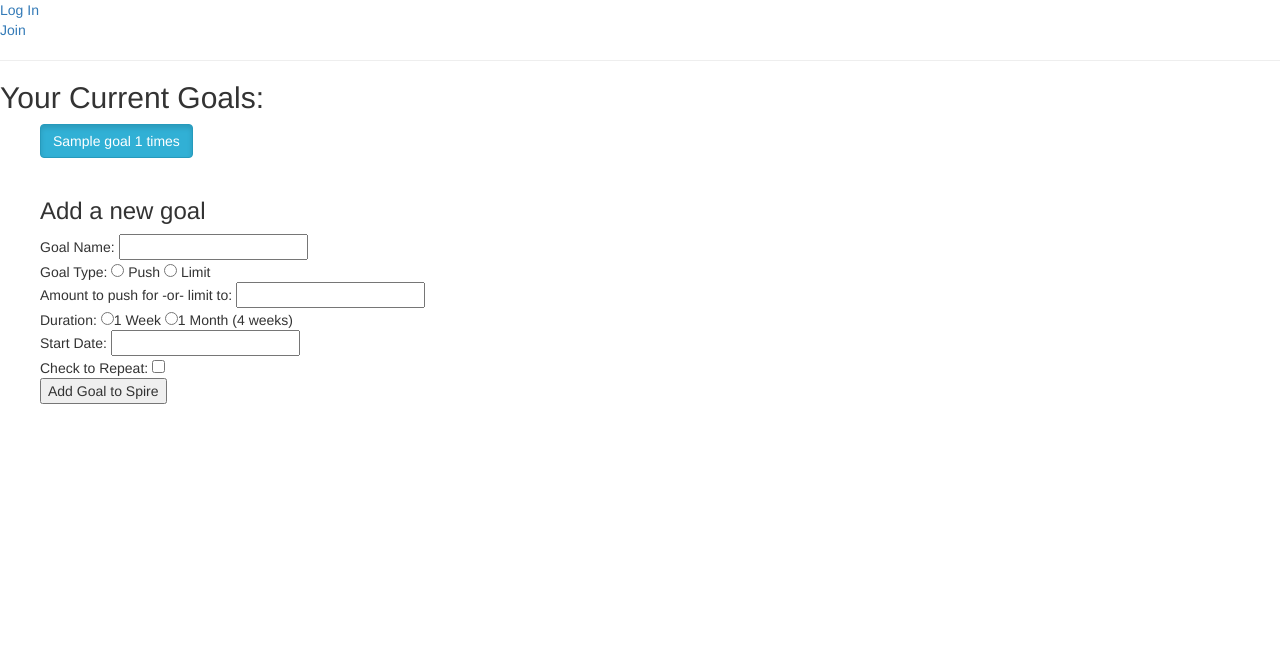
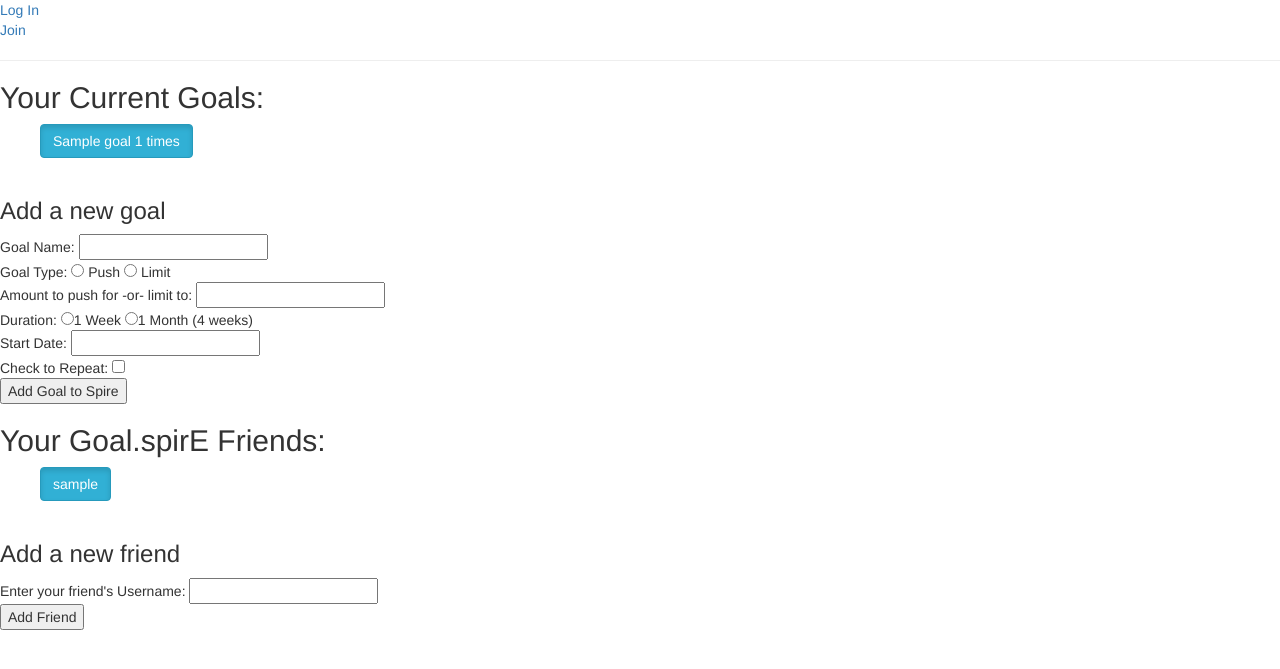
Before and after one commit to APHart/goal-tracker, a Flask app: template templates/user-dashboard.html in a window 1280 px wide. Shown: the top 669 px of the page. Run offline with Flask 2, Linux system fonts and the light colour scheme; the template is opened without the code that fills it: most values are stand-ins (such as "Sample title", 1, 10 or a date in 2020); data that the repository does not hold is empty; parts of the project's set-up code (start-up, migrations or seed data) failed here and were passed over; some libraries are stand-ins or nearby versions.

Commit message:
Add friend - WIP.

```diff
--- a/server.py
+++ b/server.py
@@ -49,13 +49,13 @@ def register_process():
         flash('That email address is already registered, please log in.')
         return redirect("/login")
     else:
-        new_user = User(email=email, password=password)
+        new_user = User(email=email, username=username, password=password)
         #user_id = new_user.user_id
         db.session.add(new_user)
         db.session.commit()
         session['user_id'] = new_user.user_id
         flash('''Successfully registered. Let's start tracking your goals!''')
-        return redirect("/user/<username>")
+        return redirect(url_for("user_dashboard", username=username))
 
 
 @app.route("/login", methods=["GET"])
@@ -97,13 +97,14 @@ def logout():
 
 @app.route("/user/<username>")
 def user_dashboard(username):
-    """Show user goal info."""
+    """Show user dashboard info."""
 
     user_id = session['user_id']
     user = User.query.get(user_id)
     today = date.today()
     tracks = user.tracks
     current_tracks = []
+    friends = user.friends
 
     for track in tracks:
         if today in track.duration:
@@ -114,7 +115,8 @@ def user_dashboard(username):
             # print type(track.duration.length.days)
 
     return render_template("user-dashboard.html",
-                           user=user, current_tracks=current_tracks)
+                           user=user, current_tracks=current_tracks,
+                           user_friends=friends)
 
 @app.route("/get-goals.json", methods=['GET'])
 def goal_list():
@@ -134,8 +136,6 @@ def completion_total():
     print type(track_id)
     print track_id
 
-    # import pdb; pdb.set_trace()
-
     track = Track.query.get(track_id)
     completion_list = track.completions
     count = 0
@@ -149,8 +149,6 @@ def completion_total():
 @app.route("/add-goal.json", methods=['POST'])
 def add_goal():
     """Add new user goal (if not present) and new goal track."""
-
-    print "received post request"
 
     #get form values for goal record
     user_id = session['user_id']
@@ -243,6 +241,42 @@ def add_completion():
 
         return "Fail"
 
+@app.route("/add-friend.json", methods=['POST'])
+def add_friend():
+    """Add new user friend (if username present in db)."""
+
+    #get form values for goal record
+    user_id = session['user_id']
+    user = User.query.get(user_id)
+    friend_username = request.form.get("friend-username")
+    # date_created = datetime.now()
+    import pdb; pdb.set_trace()
+    #if friend_username registerd user in db, create new user friendship
+    friend = User.query.filter(User.username == friend_username).first()
+    existing_friend = Friendship.query.filter(Friendship.friend_A_id == user_id,
+                                              Friendship.friend_B_id ==
+                                              friend.user_id)
+
+    if friend is True and existing_friend is False:
+        new_friendship = Friendship(friend_A_id=user_id,
+                                    friend_B_id=friend.user_id,
+                                    )
+
+        db.session.add(new_friend)
+        db.session.commit()
+        add_button = True
+
+    else:
+        add_button = False
+
+    results = {
+        'id': friend.user_id,
+        'name': friend.username,
+        'add': add_button,
+    }
+
+    return jsonify(results)
+
 
 if __name__ == "__main__":
     # We have to set debug=True here, since it has to be True at the
--- a/static/js/goal-tracker.js
+++ b/static/js/goal-tracker.js
@@ -120,10 +120,33 @@ function addCompletion(evt) {
 
 $("#new-comp-submit").on("click", addCompletion);
 
-//clears add-completion form inputs upon modal close
-// $("#goalModal").on("hidden.bs.modal", function () {
-//     $(this).find("#add-completion-form").trigger("reset");
-// })
+//Ajax request to add a friend
+//(currently must be registered user and no permission needed)
+//will update in the future to allow email invites and permissions required
+function addFriend(evt) {
+    evt.preventDefault();
 
+    let formValues = {
+        "friend-username": $("#new-friend-name").val()
+    };
+
+    $.post("/add-friend.json", formValues, addFriendResult);
+}
+
+$("#add-friend-form").on("submit", addFriend);
+
+function addFriendResult(results) {
+
+     if (results["add"] == true) {
+        let newButton = $("<button>");
+        newButton.attr("id", results.id);
+        newButton.attr("name", results.name);
+        newButton.attr("class", "btn btn-info active friend-btn");
+        newButton.attr("data-target", "#friendModal")
+        newButton.innerHTML = results.name;
+        newButton.append(results.name);
+        $("#user-friends").append(newButton);
+    }
+}
 
 });
--- a/templates/user-dashboard.html
+++ b/templates/user-dashboard.html
@@ -6,9 +6,11 @@
 
 {% block content %}
 
+    <!-- Current User Goal Tracks -->
+    <div id="current-goals">
     {% if current_tracks %}
         <h2>Your Current Goals: </h2>
-        <!-- Show user's current goal tracks by goal name -->
+        <!-- Create button for user's current goal tracks by goal name -->
         <ul style="list-style: none">
           <div id="current-tracks">
           {% for track in current_tracks %}
@@ -29,6 +31,7 @@
     {% else %}
         <h2>You do not have any current goals.</h2>
     {% endif %}
+    </div>
 
     <!-- Modal Window For Goal-->
     <div id="goalModal" class="modal fade" role="dialog">
@@ -98,6 +101,38 @@
         </form>
     </div>
 
+    <!-- User Friends -->
+    <div>
+      <h2>Your Goal.spirE Friends:</h2>
+      <div id="user-friends">
+      {% if user_friends %}
+        <!-- Create button for user's current goal tracks by goal name -->
+        <ul style="list-style: none">
+          <div id="current-user-friends">
+          {% for friend in user_friends %}
+             <li><button id="{{ friend.user_id }}" name="{{ friend.username }}"
+              class="btn btn-info active friend-btn" data-target="#friendModal">{{ friend.username }}
+              </button>
+             </li>
+           <br>
+          {% endfor %}
+        </div>
+    {% else %}
+        <h2>You have not added any friends.</h2>
+    {% endif %}
+    </div>
+        <!-- Add a Friend Form -->
+    <div>
+    <h3 id="add-friend">Add a new friend</h3>
+
+        <form id="add-friend-form">
+            Enter your friend's Username:
+            <input type="text" id="new-friend-name" name="new-friend-name">
+            <br>
+            <input type="submit" id="add-friend-submit" value="Add Friend">
+        </form>
+    </div>
+
 <script src="/static/js/goal-tracker.js"></script>
 
 {% endblock %}
```
Also changed, not shown: model.py (+23 -2 lines).
